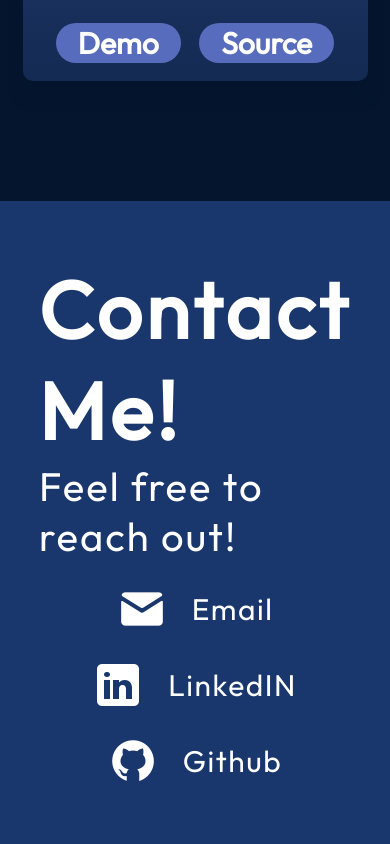
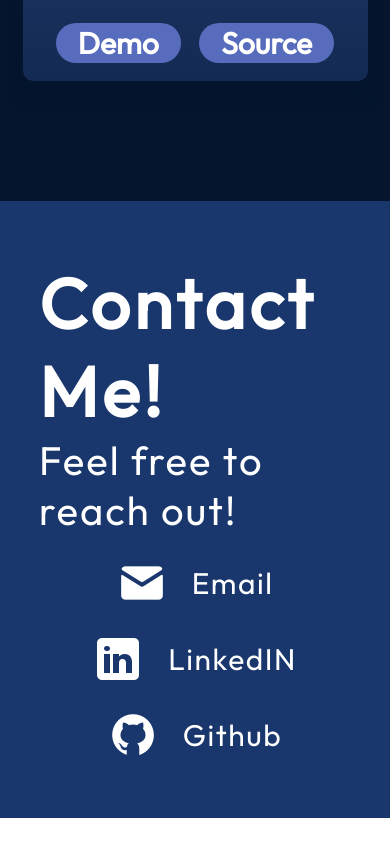
Before and after one commit to 18Rutuja/React_Portfolio, a React (Vite) app: page / in a window 390 px wide. Shown: the part 10393-11237 px from the top of the page. After the commit the page ends 11211 px from the top, so only its background shows below. Built offline with nearby package versions, Linux system fonts and the light colour scheme.

Commit message:
text resize

```diff
--- a/src/components/Contact/Contact.module.css
+++ b/src/components/Contact/Contact.module.css
@@ -13,7 +13,7 @@
 }
 
 .text h2 {
-  font-size: 80px;
+  font-size: 70px;
   font-weight: 700;
   letter-spacing: 4px;
 }
@@ -52,10 +52,13 @@
     gap: 23px;
   }
   h2{
-    font-size:20px;
+    font-size: 15px;
+  }
+  p{
+    font-size: 12px;
   }
   a{
-    font-size: 14px;
+    font-size: 10px;
   }
 
   .text {
```
